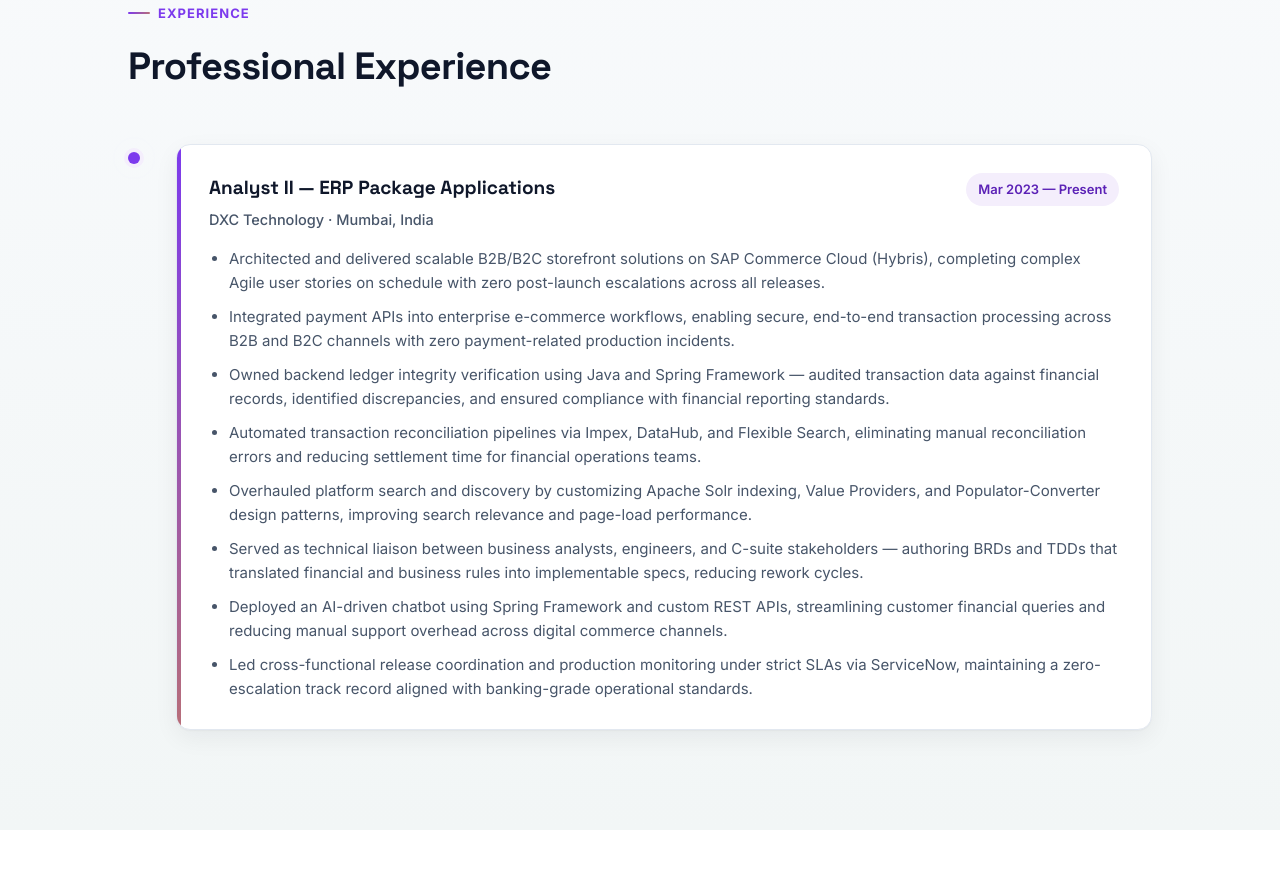
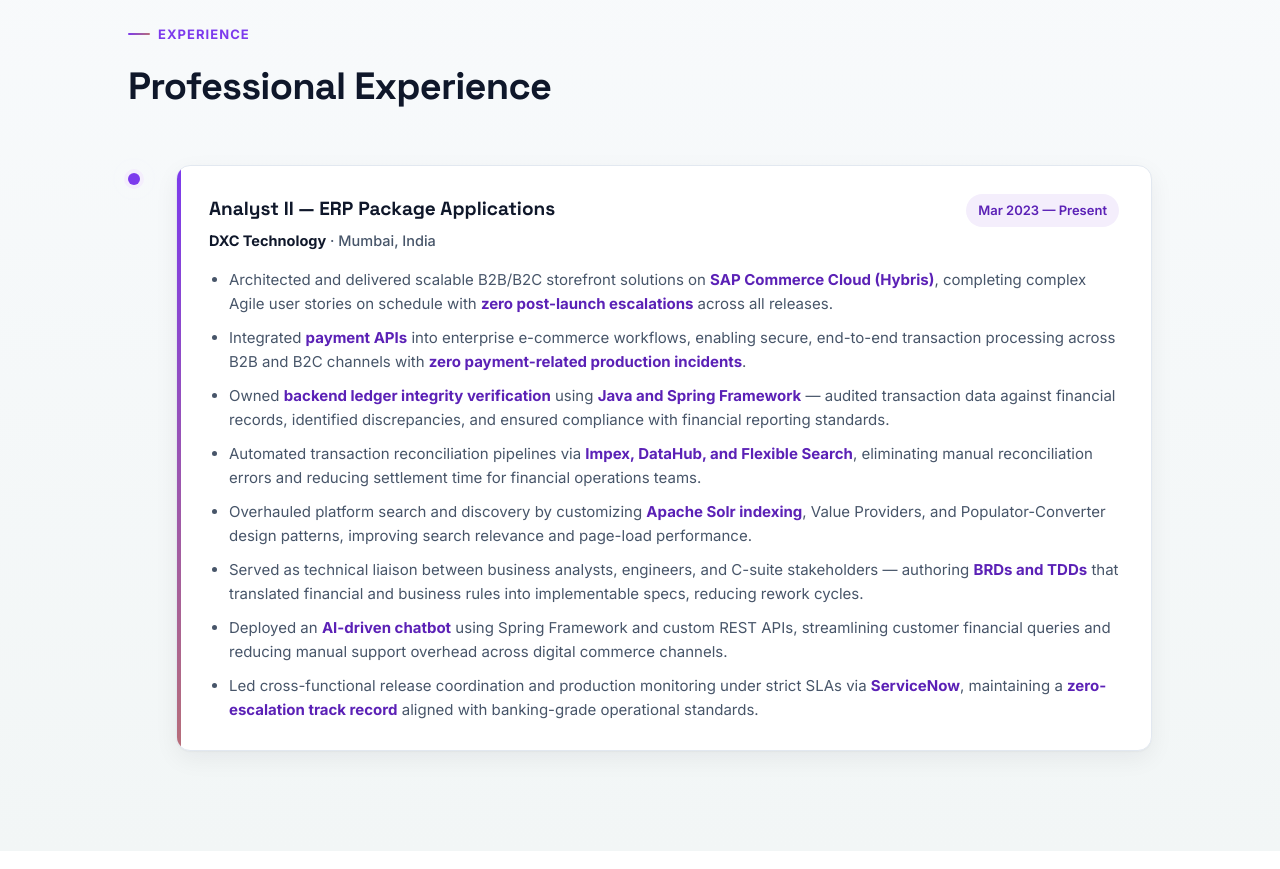
Before and after one commit to Durgeshk18/aaditi-portfolio, a plain HTML site: page index.html in a window 1280 px wide. Shown: the part 1711-2580 px from the top of the page. Drawn offline with Linux system fonts and the light colour scheme.

Commit message:
Trim hero stats, bold key experience terms and company name

```diff
--- a/index.html
+++ b/index.html
@@ -62,10 +62,6 @@
           <span class="stat-label">Years in ERP &amp; FinTech Systems</span>
         </div>
         <div class="stat">
-          <span class="stat-num">0</span>
-          <span class="stat-label">Post-Launch Escalations</span>
-        </div>
-        <div class="stat">
           <span class="stat-num">2</span>
           <span class="stat-label">SAP Certifications</span>
         </div>
@@ -120,19 +116,19 @@
             <div class="timeline-head">
               <div>
                 <h3>Analyst II — ERP Package Applications</h3>
-                <p class="timeline-org">DXC Technology · Mumbai, India</p>
+                <p class="timeline-org"><strong>DXC Technology</strong> · Mumbai, India</p>
               </div>
               <span class="timeline-date">Mar 2023 — Present</span>
             </div>
             <ul class="timeline-list">
-              <li>Architected and delivered scalable B2B/B2C storefront solutions on SAP Commerce Cloud (Hybris), completing complex Agile user stories on schedule with zero post-launch escalations across all releases.</li>
-              <li>Integrated payment APIs into enterprise e-commerce workflows, enabling secure, end-to-end transaction processing across B2B and B2C channels with zero payment-related production incidents.</li>
-              <li>Owned backend ledger integrity verification using Java and Spring Framework — audited transaction data against financial records, identified discrepancies, and ensured compliance with financial reporting standards.</li>
-              <li>Automated transaction reconciliation pipelines via Impex, DataHub, and Flexible Search, eliminating manual reconciliation errors and reducing settlement time for financial operations teams.</li>
-              <li>Overhauled platform search and discovery by customizing Apache Solr indexing, Value Providers, and Populator-Converter design patterns, improving search relevance and page-load performance.</li>
-              <li>Served as technical liaison between business analysts, engineers, and C-suite stakeholders — authoring BRDs and TDDs that translated financial and business rules into implementable specs, reducing rework cycles.</li>
-              <li>Deployed an AI-driven chatbot using Spring Framework and custom REST APIs, streamlining customer financial queries and reducing manual support overhead across digital commerce channels.</li>
-              <li>Led cross-functional release coordination and production monitoring under strict SLAs via ServiceNow, maintaining a zero-escalation track record aligned with banking-grade operational standards.</li>
+              <li>Architected and delivered scalable B2B/B2C storefront solutions on <strong>SAP Commerce Cloud (Hybris)</strong>, completing complex Agile user stories on schedule with <strong>zero post-launch escalations</strong> across all releases.</li>
+              <li>Integrated <strong>payment APIs</strong> into enterprise e-commerce workflows, enabling secure, end-to-end transaction processing across B2B and B2C channels with <strong>zero payment-related production incidents</strong>.</li>
+              <li>Owned <strong>backend ledger integrity verification</strong> using <strong>Java and Spring Framework</strong> — audited transaction data against financial records, identified discrepancies, and ensured compliance with financial reporting standards.</li>
+              <li>Automated transaction reconciliation pipelines via <strong>Impex, DataHub, and Flexible Search</strong>, eliminating manual reconciliation errors and reducing settlement time for financial operations teams.</li>
+              <li>Overhauled platform search and discovery by customizing <strong>Apache Solr indexing</strong>, Value Providers, and Populator-Converter design patterns, improving search relevance and page-load performance.</li>
+              <li>Served as technical liaison between business analysts, engineers, and C-suite stakeholders — authoring <strong>BRDs and TDDs</strong> that translated financial and business rules into implementable specs, reducing rework cycles.</li>
+              <li>Deployed an <strong>AI-driven chatbot</strong> using Spring Framework and custom REST APIs, streamlining customer financial queries and reducing manual support overhead across digital commerce channels.</li>
+              <li>Led cross-functional release coordination and production monitoring under strict SLAs via <strong>ServiceNow</strong>, maintaining a <strong>zero-escalation track record</strong> aligned with banking-grade operational standards.</li>
             </ul>
           </div>
         </div>
--- a/style.css
+++ b/style.css
@@ -269,11 +269,12 @@
 
 .hero-stats {
   display: grid;
-  grid-template-columns: repeat(4, 1fr);
+  grid-template-columns: repeat(3, 1fr);
   gap: 24px;
   border-top: 1px solid var(--line);
   padding-top: 32px;
   position: relative;
+  max-width: 520px;
 }
 .hero-stats::before {
   content: "";
@@ -434,6 +435,8 @@
 .timeline-list { margin: 0; padding-left: 20px; color: var(--ink-soft); font-size: 15px; }
 .timeline-list li { margin-bottom: 10px; }
 .timeline-list li:last-child { margin-bottom: 0; }
+.timeline-list strong { color: var(--accent-strong); font-weight: 700; }
+.timeline-org strong { color: var(--ink); font-weight: 700; }
 .timeline-desc { color: var(--ink-soft); font-size: 15px; margin: 0; }
 .muted { color: var(--ink-faint); font-weight: 500; font-size: 0.85em; }
 
```
